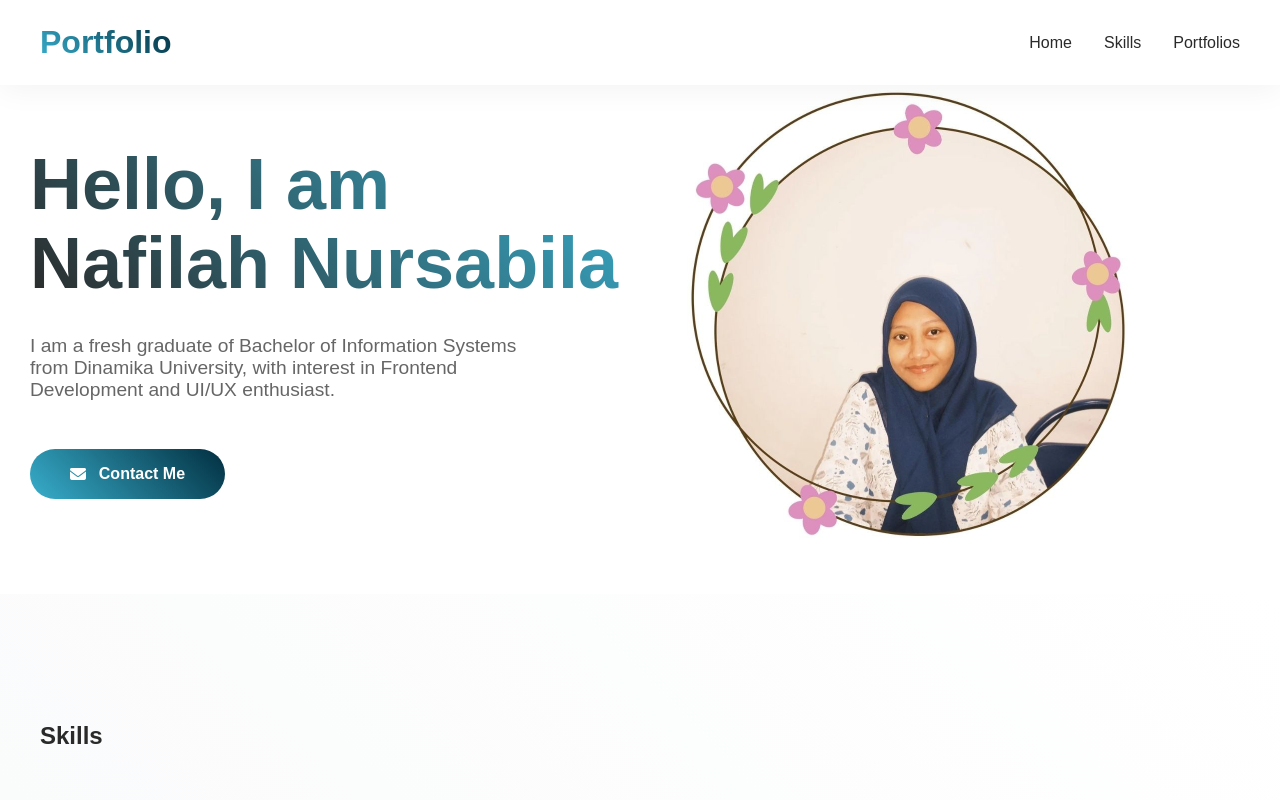
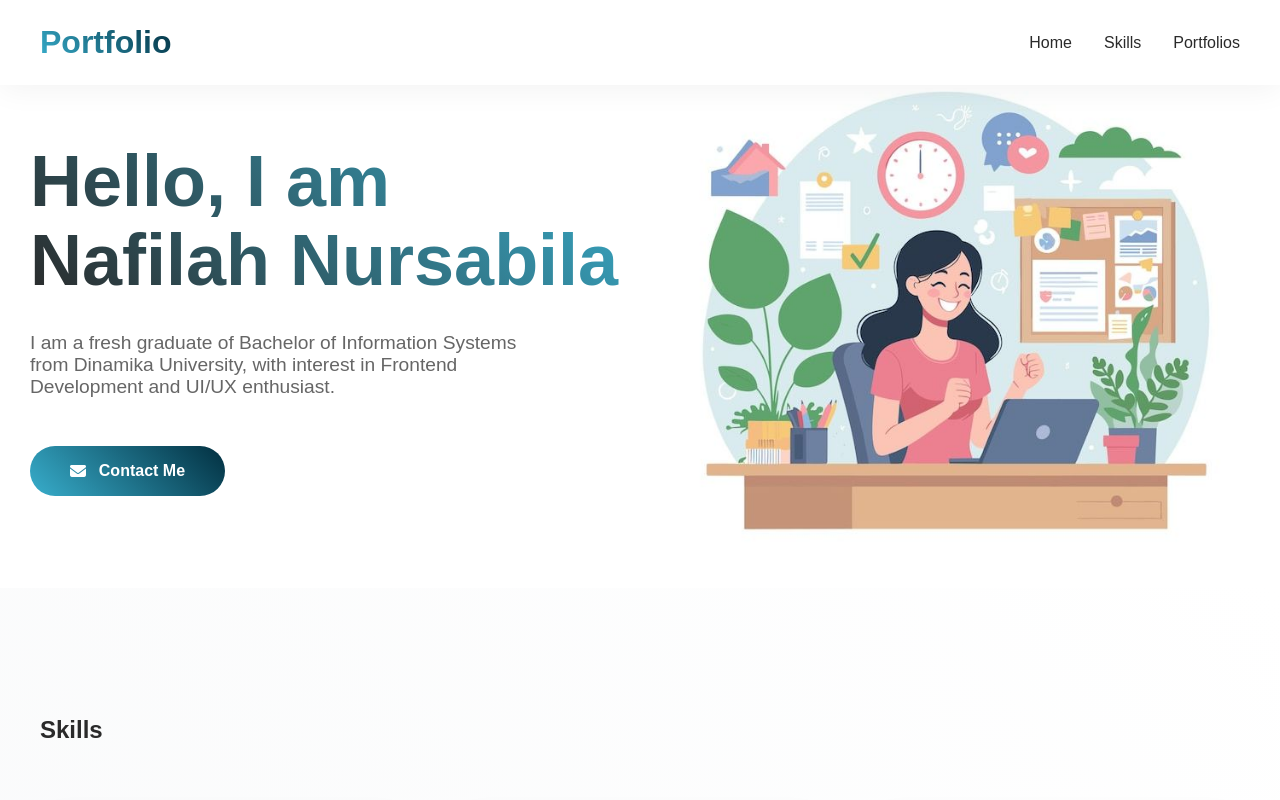
Before and after one commit to nafilahn/portfolio, a plain HTML site: page index.html in a window 1280 px wide. Shown: the top 800 px of the page. Drawn offline with Linux system fonts and the light colour scheme.

Commit message:
update image

```diff
--- a/CSS/style.css
+++ b/CSS/style.css
@@ -117,7 +117,7 @@ header{
 }
 
 .hero-image img{
-	width: 75%;
+	width: 90%;
 	object-fit: cover;
 }
 
--- a/index.html
+++ b/index.html
@@ -34,7 +34,7 @@
 			</a>
 		</div>
 		<div class="hero-image scroll-reveal">
-			<img src="assets/foto.jpg" alt="profile">
+			<img src="assets/profile.jpg" alt="profile">
 		</div>
 	</section>
 	<!-- skills section -->
```
